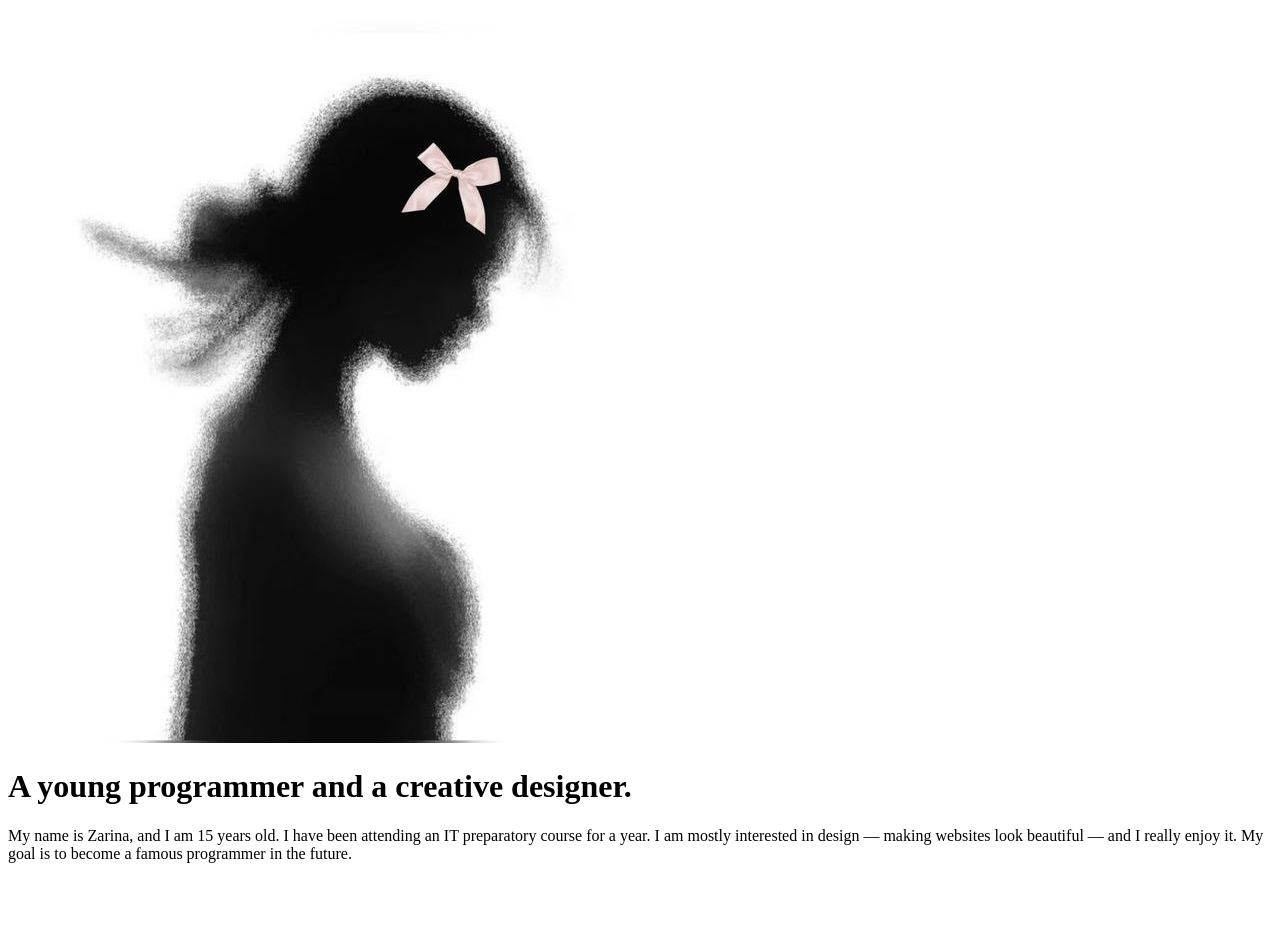
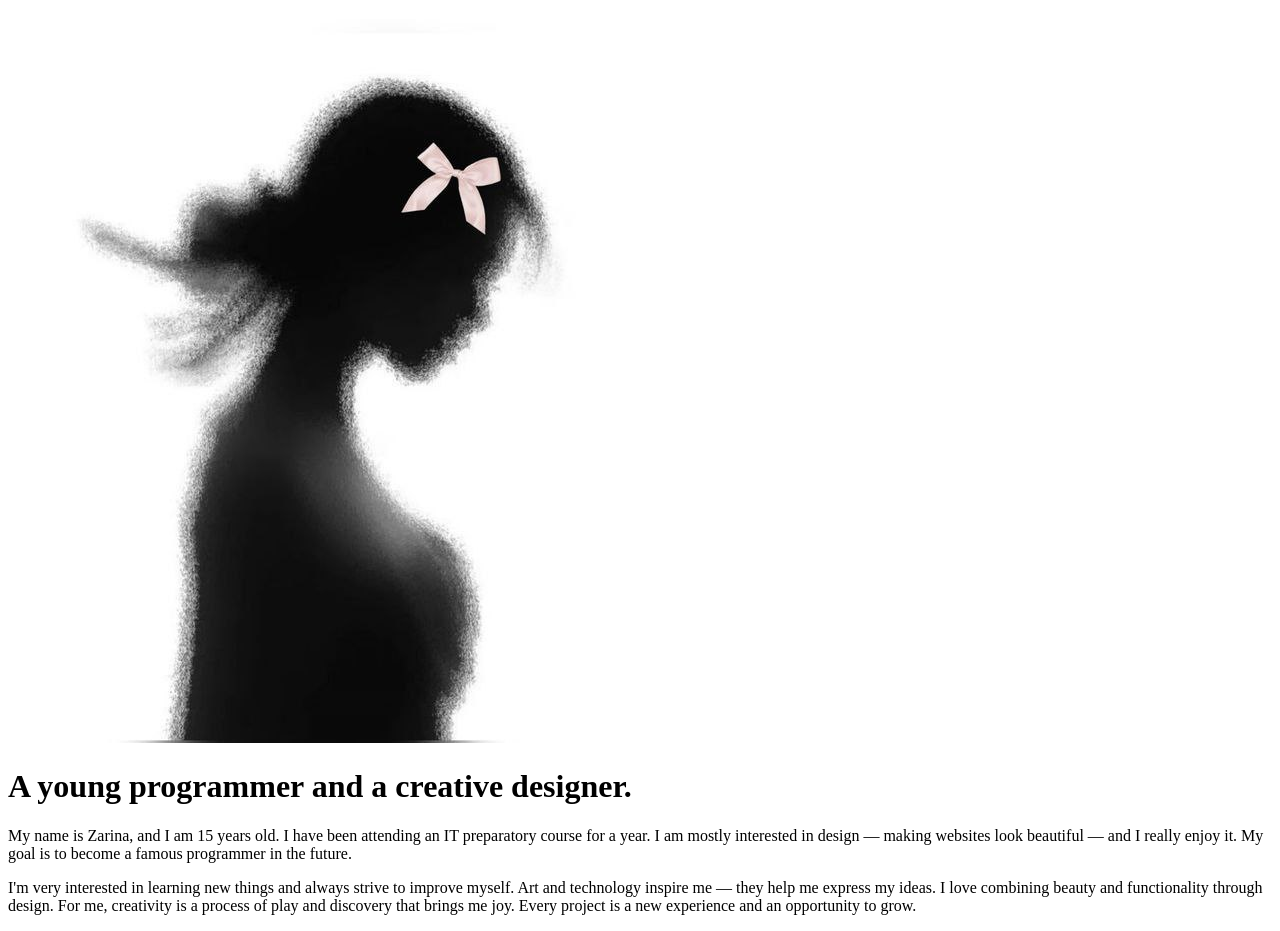
Before and after one commit to durdiyeva/my-websayt, a plain HTML site: page index.html in a window 1280 px wide. Shown: the part 61-992 px from the top of the page. Before the commit the page ends 940 px from the top, so only its background shows below. Drawn offline with Linux system fonts and the light colour scheme.

Commit message:
ozgarish saqlandi3

```diff
--- a/index.html
+++ b/index.html
@@ -1,13 +1,17 @@
 <!DOCTYPE html>
 <html lang="en">
+
 <head>
     <meta charset="UTF-8">
     <meta name="viewport" content="width=device-width, initial-scale=1.0">
     <title>my websayt</title>
 </head>
+
 <body>
     <header>
-        <div><h1>zarina</h1></div>
+        <div>
+            <h1>zarina</h1>
+        </div>
     </header>
     <div>
         <div>
@@ -16,12 +20,19 @@
         <div>
             <h1>A young programmer and a creative designer.</h1>
             <p>
-                My name is Zarina, and I am 15 years old. I have been attending an IT preparatory course for a year. I am mostly interested in design — making websites look beautiful — and I really enjoy it. My goal is to become a famous programmer in the future.
+                My name is Zarina, and I am 15 years old. I have been attending an IT preparatory course for a year. I
+                am mostly interested in design — making websites look beautiful — and I really enjoy it. My goal is to
+                become a famous programmer in the future.
             </p>
             <p>
-
+                I'm very interested in learning new things and always strive to improve myself.
+                Art and technology inspire me — they help me express my ideas.
+                I love combining beauty and functionality through design.
+                For me, creativity is a process of play and discovery that brings me joy.
+                Every project is a new experience and an opportunity to grow.
             </p>
         </div>
     </div>
 </body>
+
 </html>
```
